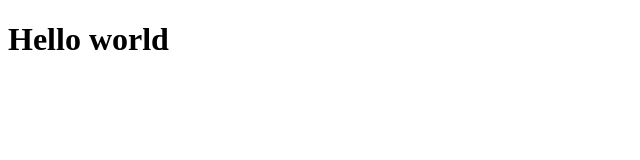
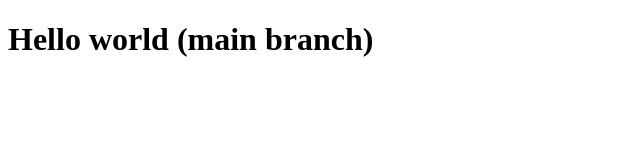
Before and after one commit to Chinaylow/mergetool, a plain HTML site: page index.html in a window 1280 px wide. Shown: the whole page, without its empty margins (0-640 px from the left). Drawn offline with Linux system fonts and the light colour scheme.

Commit message:
Update index.html on mian branch

```diff
--- a/index.html
+++ b/index.html
@@ -6,6 +6,6 @@
     <title>Document</title>
 </head>
 <body>
-    <h1>Hello world</h1>
+    <h1>Hello world (main branch)</h1>
 </body>
 </html>
```
